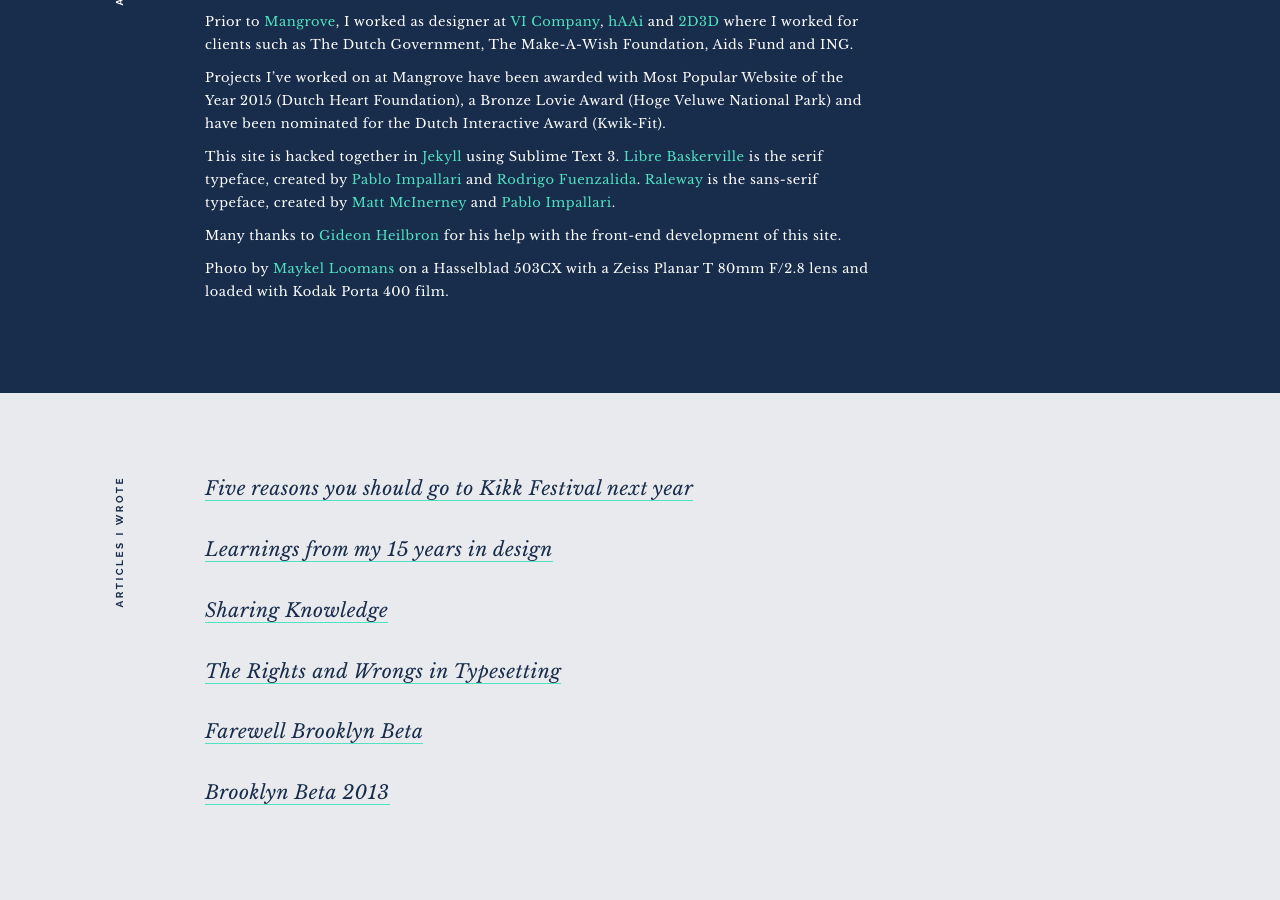
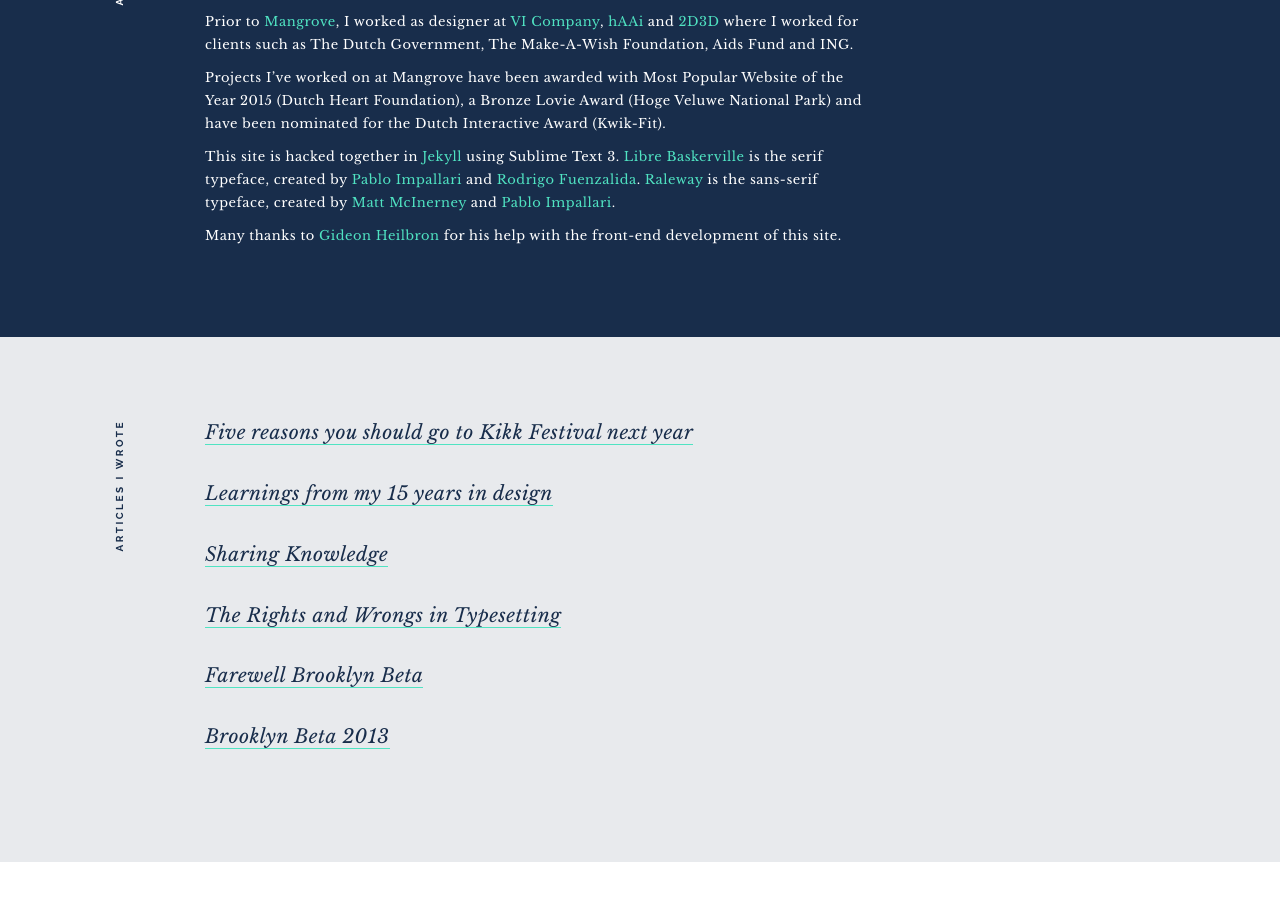
Before and after one commit to jpkoudstaal/jpkoudstaal.github.io, a Jekyll site: the page built from index.html, in a window 1280 px wide and 900 px high, scrolled down 2930 px. Built offline with Jekyll 4.4.1, drawn with Linux system fonts in a browser that asks for light colours; nearby versions of some CDN libraries.

Commit message:
new stuff
new bg image
type photos

```diff
--- a/_layouts/default.html
+++ b/_layouts/default.html
@@ -89,8 +89,8 @@
         <p class="p--secondary">This site is hacked together in <a href="http://jekyllrb.com/" target="_blank">Jekyll</a> using Sublime Text 3. <a href="https://www.google.com/fonts/specimen/Libre+Baskerville" target="_blank">Libre Baskerville</a> is the serif typeface, created by <a href="http://www.impallari.com/" target="_blank">Pablo Impallari</a> and <a href="https://www.behance.net/fuenzar" target="_blank">Rodrigo Fuenzalida</a>. <a href="https://www.google.com/fonts/specimen/Raleway" target="_blank">Raleway</a> is the sans-serif typeface, created by <a href="http://matt.cc/" target="_blank">Matt McInerney</a> and <a href="http://www.impallari.com/" target="_blank">Pablo Impallari</a>.
         </p>
         <p class="p--secondary">Many thanks to <a href="https://www.linkedin.com/in/gideonheilbron" target="_blank">Gideon Heilbron</a> for his help with the front-end development of this site.</p>
-
-        <p class="p--secondary">Photo by <a href="http://www.maykelloomans.com/" target="_blank">Maykel Loomans</a> on a Hasselblad 503CX with a Zeiss Planar T 80mm F/2.8 lens and loaded with Kodak Porta 400 film.</p>
+<!--
+        <p class="p--secondary">Photo by <a href="http://www.maykelloomans.com/" target="_blank">Maykel Loomans</a> on a Hasselblad 503CX with a Zeiss Planar T 80mm F/2.8 lens and loaded with Kodak Porta 400 film.</p> -->
 
       </div>
     </div>
@@ -126,7 +126,7 @@
             <li style="left: 80%; top: 50%;">
               <a class="pins__link" target="_blank" href="https://www.flickr.com/photos/jpk_spacemonkey/albums/72157658721879212">
                 <div class="pins__label">
-                  <div class="font-sans text-uppercase text-small mb1">See photo’s I took in</div>
+                  <div class="font-sans text-uppercase text-small mb1">See photos I took in</div>
                   <div class="text-italic text-underline cl-primary">Costa Rica 2015</div>
                 </div>
               </a>
@@ -134,7 +134,7 @@
             <li style="left: 4%; top: 25%;">
               <a class="pins__link" target="_blank" href="https://www.flickr.com/photos/jpk_spacemonkey/sets/72157653402053772">
                 <div class="pins__label">
-                  <div class="font-sans text-uppercase text-small mb1">See photo’s I took in</div>
+                  <div class="font-sans text-uppercase text-small mb1">See photos I took in</div>
                   <div class="text-italic text-underline cl-primary">Disneyland Paris 2015</div>
                 </div>
               </a>
@@ -142,7 +142,7 @@
             <li style="left: 1%; top: 31%;">
               <a class="pins__link" target="_blank" href="https://www.flickr.com/photos/jpk_spacemonkey/sets/72157647804973569">
                 <div class="pins__label">
-                  <div class="font-sans text-uppercase text-small mb1">See photo’s I took in</div>
+                  <div class="font-sans text-uppercase text-small mb1">See photos I took in</div>
                   <div class="text-italic text-underline cl-primary">Portugal 2014</div>
                 </div>
               </a>
@@ -150,7 +150,7 @@
             <li style="left: 82%; top: 34%;">
               <a class="pins__link" target="_blank" href="https://www.flickr.com/photos/jpk_spacemonkey/tags/nyc/">
                 <div class="pins__label">
-                  <div class="font-sans text-uppercase text-small mb1">See photo’s I took in</div>
+                  <div class="font-sans text-uppercase text-small mb1">See photos I took in</div>
                   <div class="text-italic text-underline cl-primary">New York City</div>
                 </div>
               </a>
@@ -158,7 +158,7 @@
             <li style="left: 7%; top: 30%;">
               <a class="pins__link" target="_blank" href="https://www.flickr.com/photos/jpk_spacemonkey/sets/72157625106353255">
                 <div class="pins__label">
-                  <div class="font-sans text-uppercase text-small mb1">See photo’s I took in</div>
+                  <div class="font-sans text-uppercase text-small mb1">See photos I took in</div>
                   <div class="text-italic text-underline cl-primary">Rome 2010</div>
                 </div>
               </a>
@@ -166,7 +166,7 @@
             <li style="left: 85%; top: 46%;">
               <a class="pins__link" target="_blank" href="https://www.flickr.com/photos/jpk_spacemonkey/sets/72157624175067236">
                 <div class="pins__label">
-                  <div class="font-sans text-uppercase text-small mb1">See photo’s I took in</div>
+                  <div class="font-sans text-uppercase text-small mb1">See photos I took in</div>
                   <div class="text-italic text-underline cl-primary">St. Lucia 2010</div>
                 </div>
               </a>
@@ -174,7 +174,7 @@
             <li style="left: 3%; top: 22%;">
               <a class="pins__link" target="_blank" href="https://www.flickr.com/photos/jpk_spacemonkey/sets/72157623682003327">
                 <div class="pins__label">
-                  <div class="font-sans text-uppercase text-small mb1">See photo’s I took in</div>
+                  <div class="font-sans text-uppercase text-small mb1">See photos I took in</div>
                   <div class="text-italic text-underline cl-primary">London 2010</div>
                 </div>
               </a>
@@ -182,7 +182,7 @@
             <li style="left: 52%; top: 87%;">
               <a class="pins__link" target="_blank" href="https://www.flickr.com/photos/jpk_spacemonkey/sets/72157617564578357">
                 <div class="pins__label">
-                  <div class="font-sans text-uppercase text-small mb1">See photo’s I took in</div>
+                  <div class="font-sans text-uppercase text-small mb1">See photos I took in</div>
                   <div class="text-italic text-underline cl-primary">New Zealand 2009</div>
                 </div>
               </a>
@@ -190,7 +190,7 @@
             <li style="left: 58%; top: 44%;">
               <a class="pins__link" target="_blank" href="https://www.flickr.com/photos/jpk_spacemonkey/sets/72157623036153676">
                 <div class="pins__label">
-                  <div class="font-sans text-uppercase text-small mb1">See photo’s I took in</div>
+                  <div class="font-sans text-uppercase text-small mb1">See photos I took in</div>
                   <div class="text-italic text-underline cl-primary">Hawaii 2009</div>
                 </div>
               </a>
@@ -198,7 +198,7 @@
             <li style="left: 87%; top: 80%;">
               <a class="pins__link" target="_blank" href="https://www.flickr.com/photos/jpk_spacemonkey/sets/72157606350658942">
                 <div class="pins__label">
-                  <div class="font-sans text-uppercase text-small mb1">See photo’s I took in</div>
+                  <div class="font-sans text-uppercase text-small mb1">See photos I took in</div>
                   <div class="text-italic text-underline cl-primary">Argentina 2008</div>
                 </div>
               </a>
@@ -206,7 +206,7 @@
             <li style="left: 14%; top: 60%;">
               <a class="pins__link" target="_blank" href="https://www.flickr.com/photos/jpk_spacemonkey/sets/72157601445356959">
                 <div class="pins__label">
-                  <div class="font-sans text-uppercase text-small mb1">See photo’s I took in</div>
+                  <div class="font-sans text-uppercase text-small mb1">See photos I took in</div>
                   <div class="text-italic text-underline cl-primary">Tanzania 2007</div>
                 </div>
               </a>
@@ -214,7 +214,7 @@
             <li style="left: 31%; top: 47%;">
               <a class="pins__link" target="_blank" href="https://www.flickr.com/photos/jpk_spacemonkey/sets/72157594249910257">
                 <div class="pins__label">
-                  <div class="font-sans text-uppercase text-small mb1">See photo’s I took in</div>
+                  <div class="font-sans text-uppercase text-small mb1">See photos I took in</div>
                   <div class="text-italic text-underline cl-primary">Thailand 2006</div>
                 </div>
               </a>
@@ -222,7 +222,7 @@
             <li style="left: 77%; top: 46%;">
               <a class="pins__link" target="_blank" href="https://www.flickr.com/photos/jpk_spacemonkey/sets/72157594262113651">
                 <div class="pins__label">
-                  <div class="font-sans text-uppercase text-small mb1">See photo’s I took in</div>
+                  <div class="font-sans text-uppercase text-small mb1">See photos I took in</div>
                   <div class="text-italic text-underline cl-primary">Mexico 2005</div>
                 </div>
               </a>
@@ -230,7 +230,7 @@
             <li style="left: 4%; top: 32%;">
               <a class="pins__link" target="_blank" href="https://www.flickr.com/photos/jpk_spacemonkey/sets/72157594407203518">
                 <div class="pins__label">
-                  <div class="font-sans text-uppercase text-small mb1">See photo’s I took in</div>
+                  <div class="font-sans text-uppercase text-small mb1">See photos I took in</div>
                   <div class="text-italic text-underline cl-primary">Barcelona 2004</div>
                 </div>
               </a>
@@ -238,7 +238,7 @@
             <li style="left: 8%; top: 33%;">
               <a class="pins__link" target="_blank" href="https://www.flickr.com/photos/jpk_spacemonkey/sets/72157594401788912">
                 <div class="pins__label">
-                  <div class="font-sans text-uppercase text-small mb1">See photo’s I took in</div>
+                  <div class="font-sans text-uppercase text-small mb1">See photos I took in</div>
                   <div class="text-italic text-underline cl-primary">Sicily 2003</div>
                 </div>
               </a>
```
Also changed, not shown: images/bg.jpg.
